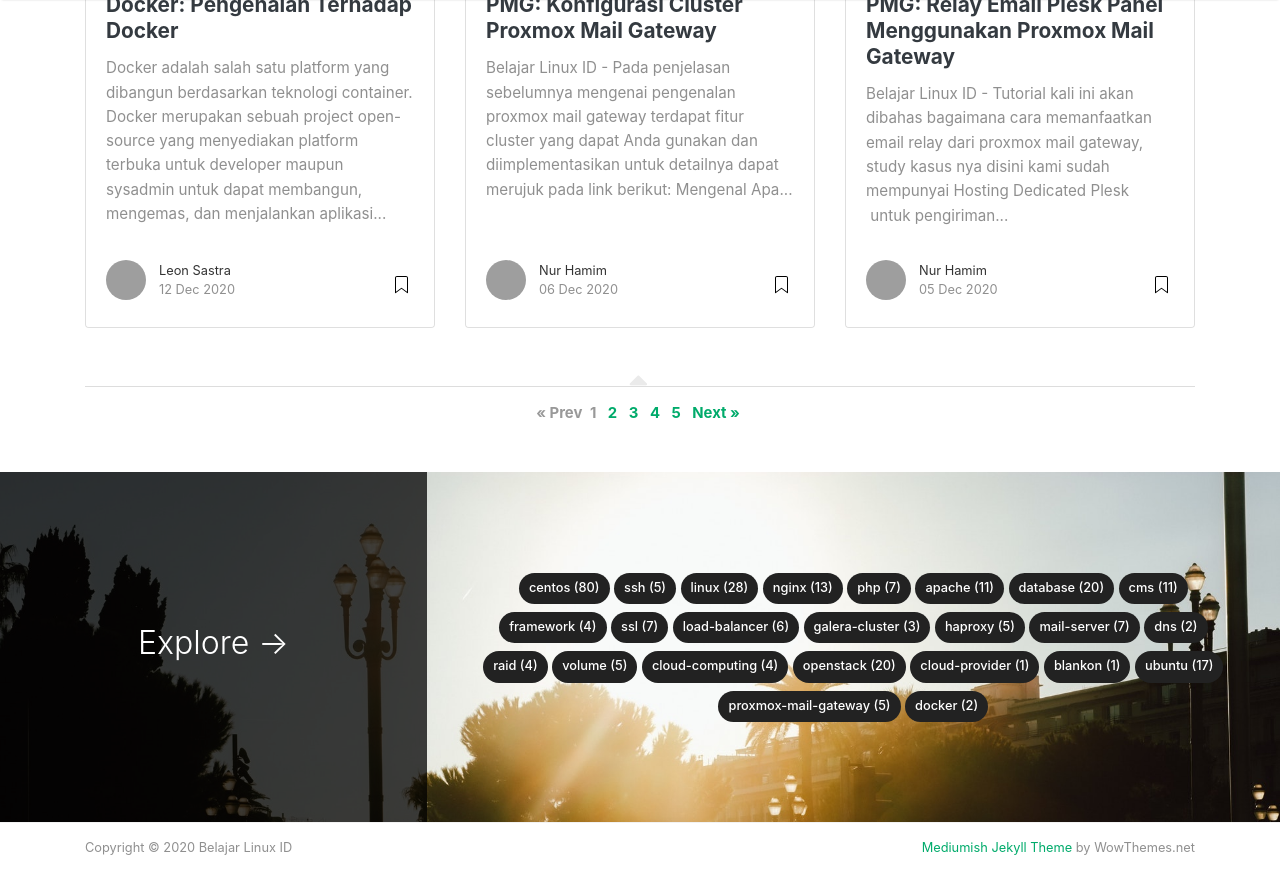
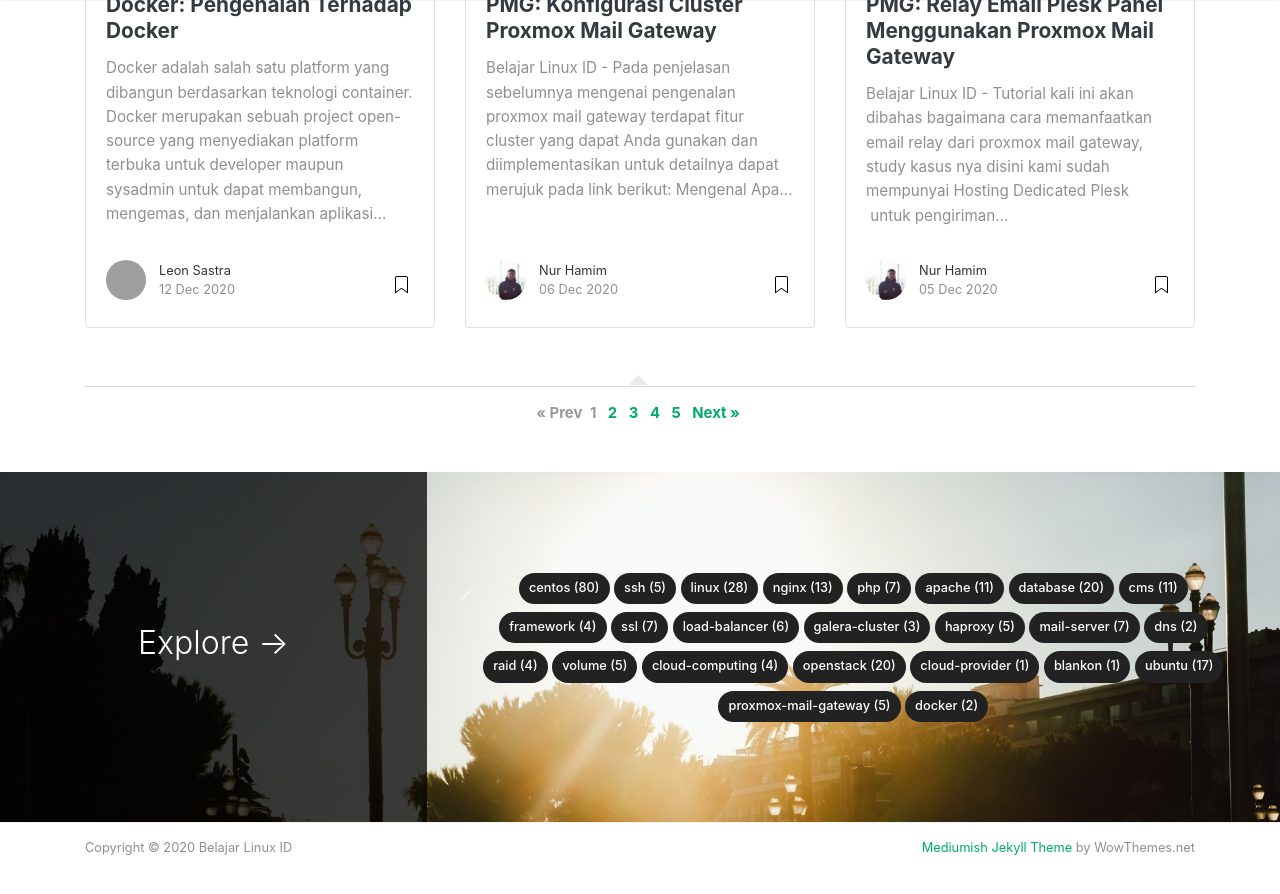
Before and after one commit to hiblinux/belajar-linux-id, a Jekyll site: the page built from index.html, in a window 1280 px wide and 900 px high, scrolled down 1629 px. Shown: the top 894 px of the window. Built offline with Jekyll 4.4.1, drawn with Linux system fonts in a browser that asks for light colours; nearby versions of some CDN libraries; the list of posts is cut into pages by our own code; grey boxes are pictures that could not be loaded.

Commit message:
berhasil yuk

```diff
--- a/_config.yml
+++ b/_config.yml
@@ -33,7 +33,7 @@ authors:
   nurhamim:
     name: Nur Hamim
     display_name: Nur Hamim
-    avatar: "https://imgnurhamimnet.s3-id-jkt-1.kilatstorage.id/hamimm.jpg"
+    avatar: 'assets/images/hamim.png'
     email: hamimistimewa@gmail.com
     web: https://nurhamim.net
     description: "Anak desa yang gemar berkomunitas, suka menulis dan mencari hal baru seputar Unix/Linux dan Cloud. Saat ini sedang menempuh pendidikan S1 TI di Unindra dan kebetulan bekerja di PT Biznet GIO Nusantara"
```
Also changed, not shown: assets/images/hamim.png (added).
